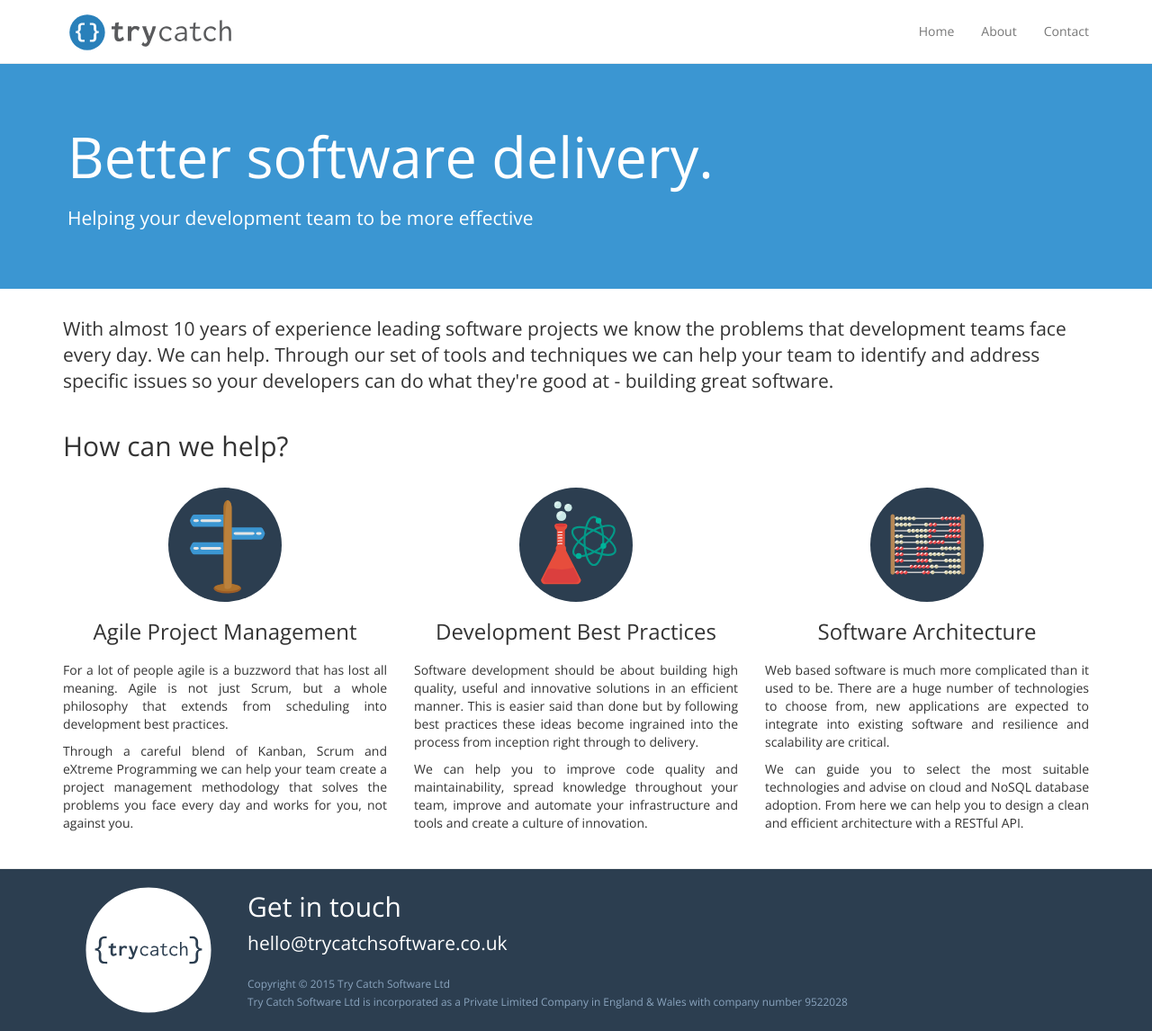
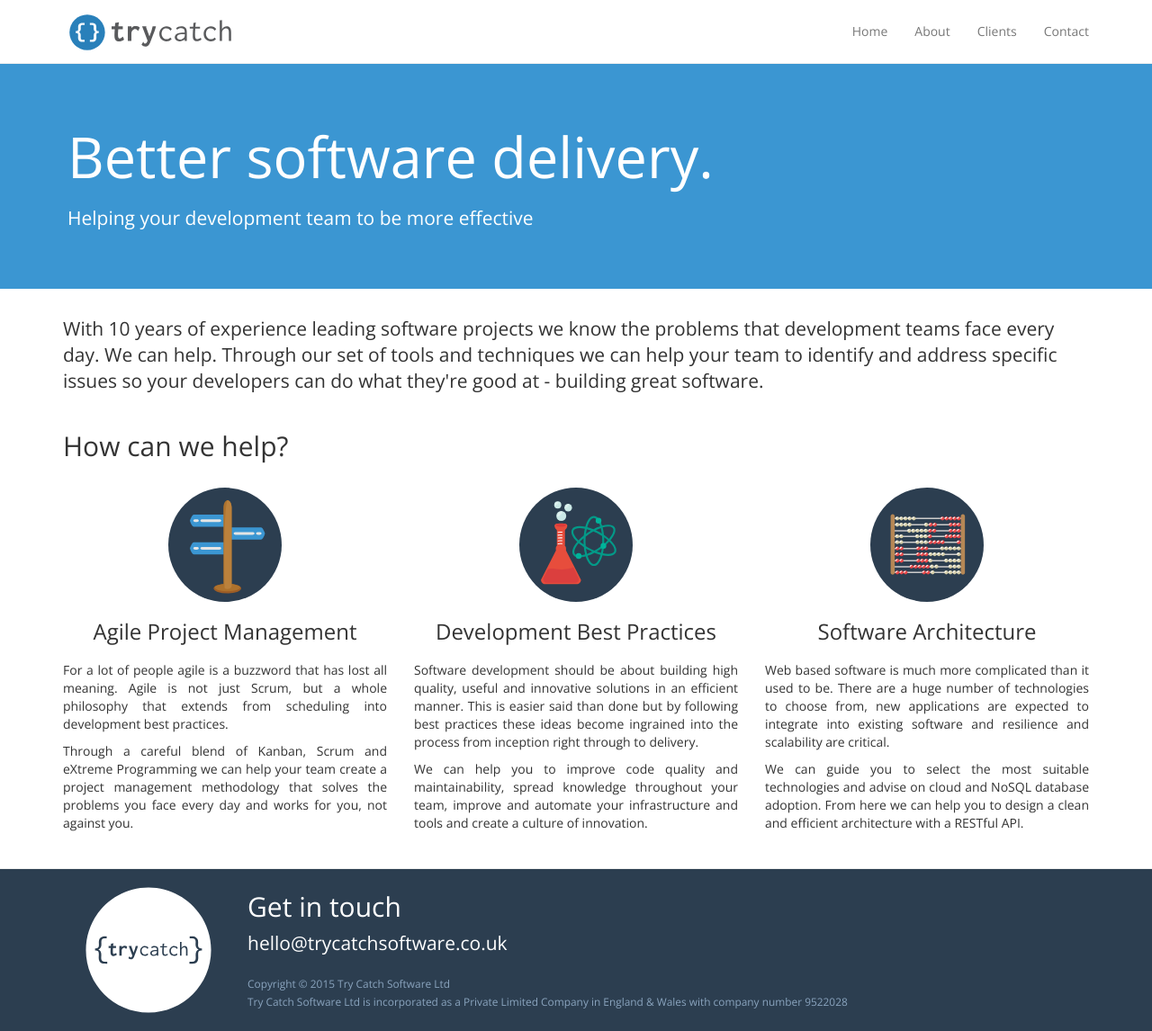
Before and after one commit to trycatchsoftware/trycatchsoftware.github.io, a Jekyll site: the page built from index.html, in a window 1280 px wide and 1146 px high. Shown: the whole window at 90% size. Built offline with Jekyll 4.4.1, drawn with Linux system fonts in a browser that asks for light colours; nearby versions of some CDN libraries.

Commit message:
Added clients page.

```diff
--- a/_sass/_layout.scss
+++ b/_sass/_layout.scss
@@ -42,7 +42,7 @@ header {
   }
 }
 
-footer {
+body > footer {
   @extend .text-muted;
 
   background-color: $brand-primary-dark;
@@ -92,3 +92,29 @@ footer {
 .icon {
   margin-top: $padding-large-vertical;
 }
+
+.client-logo {
+  @extend .pull-right;
+  margin-left: 10px;
+  margin-bottom: 10px;
+  width: 400px;
+
+  img {
+    width: 400px;
+  }
+
+}
+
+.panel {
+  margin-top: 25px;
+}
+
+.panel {
+  blockquote {
+    margin-left: 20px;
+  }
+}
+
+blockquote {
+  margin-top: 30px;
+}
--- a/css/main.scss
+++ b/css/main.scss
@@ -10,8 +10,8 @@
   "variables",
   "../bower_components/bootstrap-sass/assets/stylesheets/bootstrap",
   "../bower_components/animate.css/animate.css",
+  "bubble",
   "layout",
-  "bubble",
   "timeline",
   "syntax-highlighting"
 ;
--- a/index.html
+++ b/index.html
@@ -16,7 +16,7 @@ layout: default
 <div class="container">
   <div class="row marketing">
     <div class="col-lg-12">
-      <p class="lead">With almost 10 years of experience leading software projects
+      <p class="lead">With 10 years of experience leading software projects
       we know the problems that development teams face every day. We can help. Through
       our set of tools and techniques we can help your team to identify and address specific
       issues so your developers can do what they're good at - building great software.</p>
```
Also changed, not shown: clients.html (added, +68 -0 lines).
